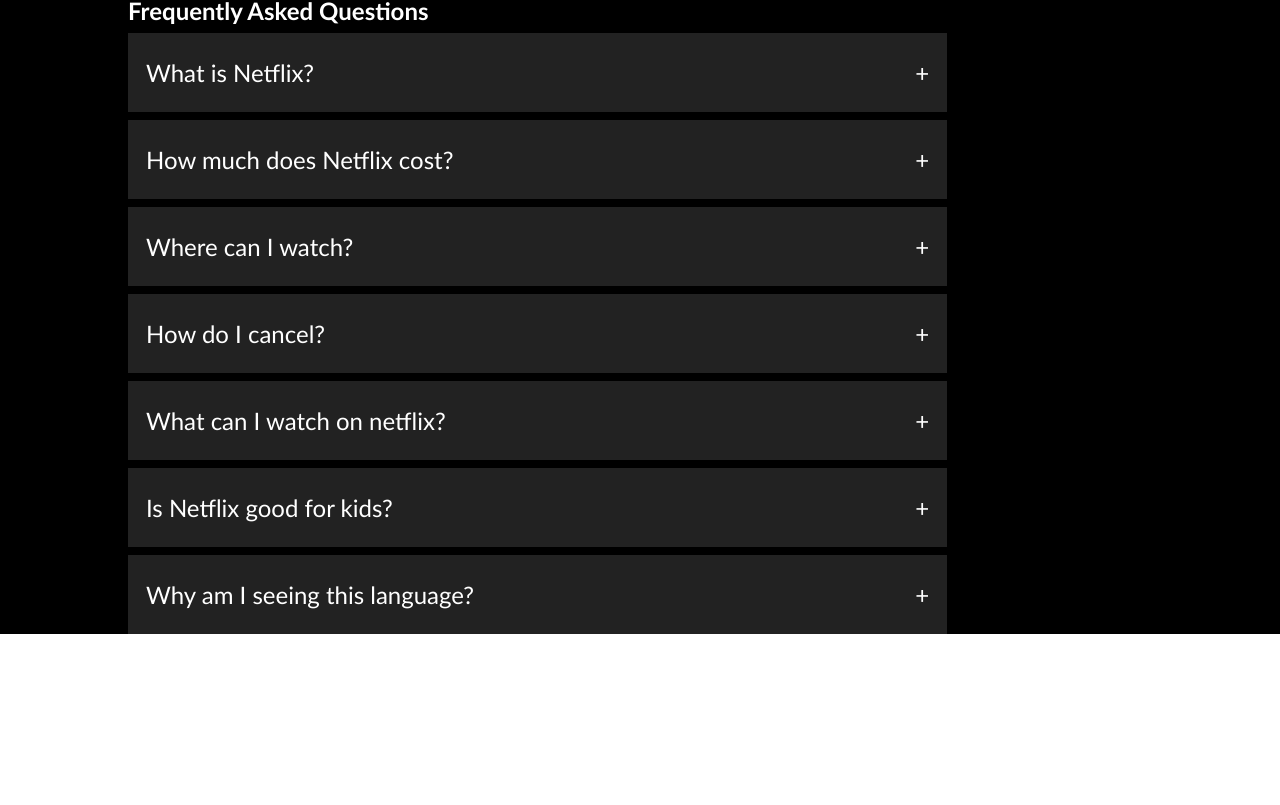
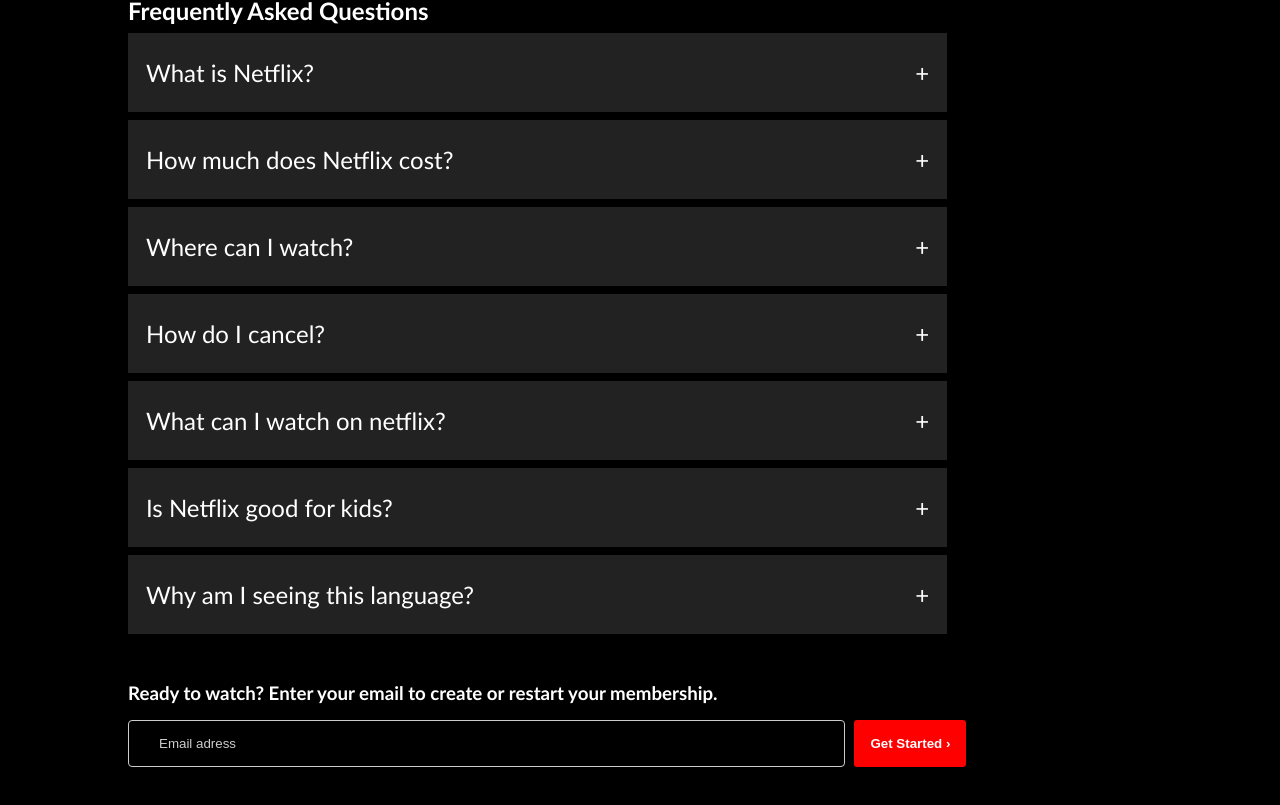
Before and after one commit to konoto1/react-netflix, a React (Vite) app: page / in a window 1280 px wide. Shown: the part 1544-2349 px from the top of the page. Before the commit the page ends 2178 px from the top, so only its background shows below. Built offline with nearby package versions, Linux system fonts and the light colour scheme.

Commit message:
section five update

```diff
--- a/src/App.jsx
+++ b/src/App.jsx
@@ -1,4 +1,5 @@
 
+import { SectionFive } from './components/SectionFive.jsx';
 import { SectionFour } from './components/SectionFour.jsx';
 import { SectionOne } from './components/SectionOne.jsx';
 import { SectionThree } from './components/SectionThree.jsx';
@@ -12,6 +13,7 @@
       <SectionTwo/>
       <SectionThree/>
       <SectionFour/>
+      <SectionFive/>
     </>
   )
 }
--- a/src/components/SectionFive.css
+++ b/src/components/SectionFive.css
@@ -0,0 +1,44 @@
+.sectionFive {
+    background-color: black;
+    padding: 3rem 8rem;
+}
+
+.sectionFiveContainer {
+    display: flex;
+    flex-direction: column;
+    gap: 1rem;
+    color: white;
+}
+
+.emailContainerFive {
+    display: flex;
+    gap: 0.6rem;
+}
+
+.emailContainerFive>input {
+    width: 70%;
+    padding: 15px 30px;
+    background-color: transparent;
+    color: white;
+    border: 1px solid white;
+    border-color: #ccc;
+    border-radius: 4px;
+}
+
+.emailContainerFive>::-webkit-input-placeholder {
+    color: #ccc;
+}
+
+.emailContainerFive>button {
+    background-color: red;
+    padding: 0.5rem 1rem;
+    border: none;
+    border-radius: 0.2rem;
+    color: white;
+    font-weight: bold;
+    cursor: pointer;
+}
+
+.emailContainerFive>button:hover {
+    background-color: rgb(223, 0, 0);
+}
--- a/src/components/SectionFive.jsx
+++ b/src/components/SectionFive.jsx
@@ -1,10 +1,18 @@
 import "./SectionFive.css";
 
-export const SectionFivee = () => {
+export const SectionFive = () => {
 
     return (
         <>
-
+            <section className="sectionFive">
+                <div className='sectionFiveContainer'>
+                    <h3>Ready to watch? Enter your email to create or restart your membership.</h3>
+                    <div className='emailContainerFive'>
+                        <input type="text" placeholder='Email adress' />
+                        <button>Get Started › </button>
+                    </div>
+                </div>
+            </section>
         </>
     );
 };
```
